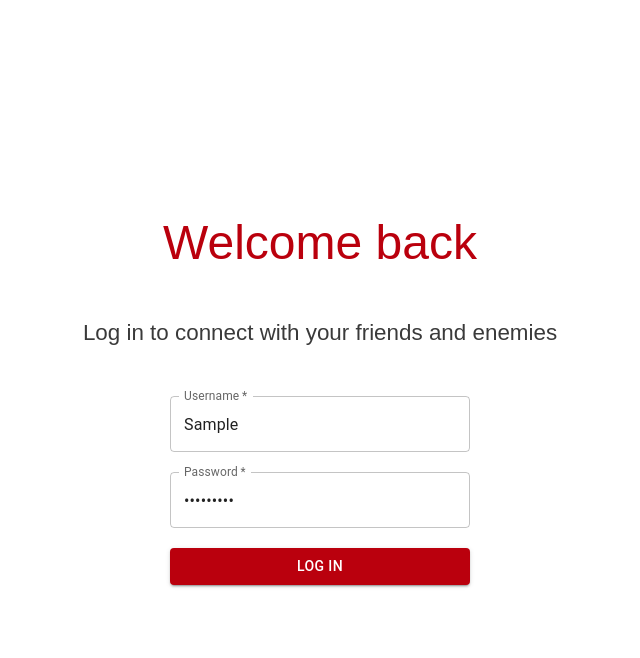
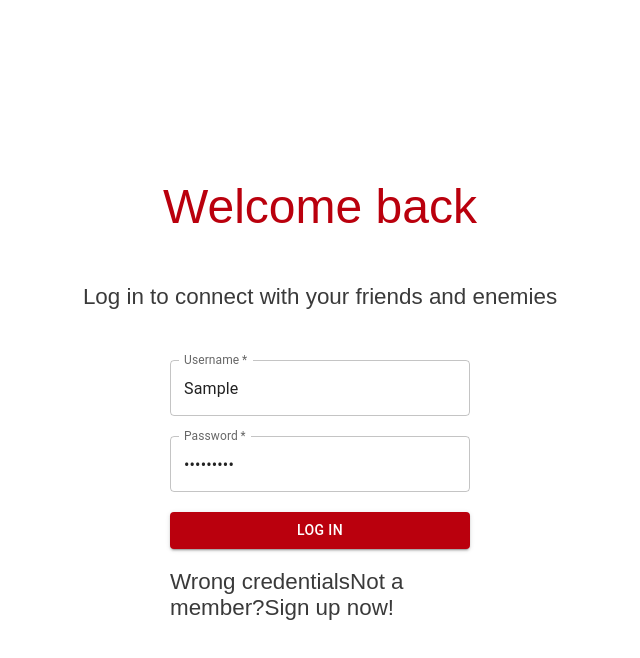
Before and after one commit to IngeHeeringa/202301-w7chwe-inge-heeringa-front, a React (Create React App) app: page /login in a window 1280 px wide. Both pictures are taken after typing "Sample", "Sample123" into the empty fields and a click on the button "LOG IN". Shown: the top 658 px of the page, without its empty margins (320-960 px from the left). Built offline with nearby package versions, Linux system fonts and the light colour scheme; no server answers; a web font is replaced by a local one.

Commit message:
Add conditional rendering of error message to LoginForm component

```diff
--- a/src/components/LoginForm/LoginForm.tsx
+++ b/src/components/LoginForm/LoginForm.tsx
@@ -1,5 +1,6 @@
 import { Box, Button, TextField } from "@mui/material";
 import { useState } from "react";
+import { Link } from "react-router-dom";
 import { UserCredentials } from "../../types";
 import styles from "./LoginForm.module.css";
 
@@ -47,14 +48,12 @@ const LoginForm = ({ onSubmit, error }: LoginFormProps): JSX.Element => {
     >
       <TextField
         required
-        id="outlined-username-input"
         name="username"
         label="Username"
         onChange={handleChangeUsername}
       />
       <TextField
         required
-        id="outlined-password-input"
         label="Password"
         name="password"
         type="password"
@@ -63,6 +62,19 @@ const LoginForm = ({ onSubmit, error }: LoginFormProps): JSX.Element => {
       <Button variant="contained" type="submit">
         Log in
       </Button>
+      {error && (
+        <div className={styles.loginError}>
+          <span className={styles.loginError__generalMessage}>
+            Wrong credentials
+          </span>
+          <span className={styles.loginError__specificMessage}>
+            Not a member?
+            <Link to="/register" className={styles.loginError__redirect}>
+              Sign up now!
+            </Link>
+          </span>
+        </div>
+      )}
     </Box>
   );
 };
```
